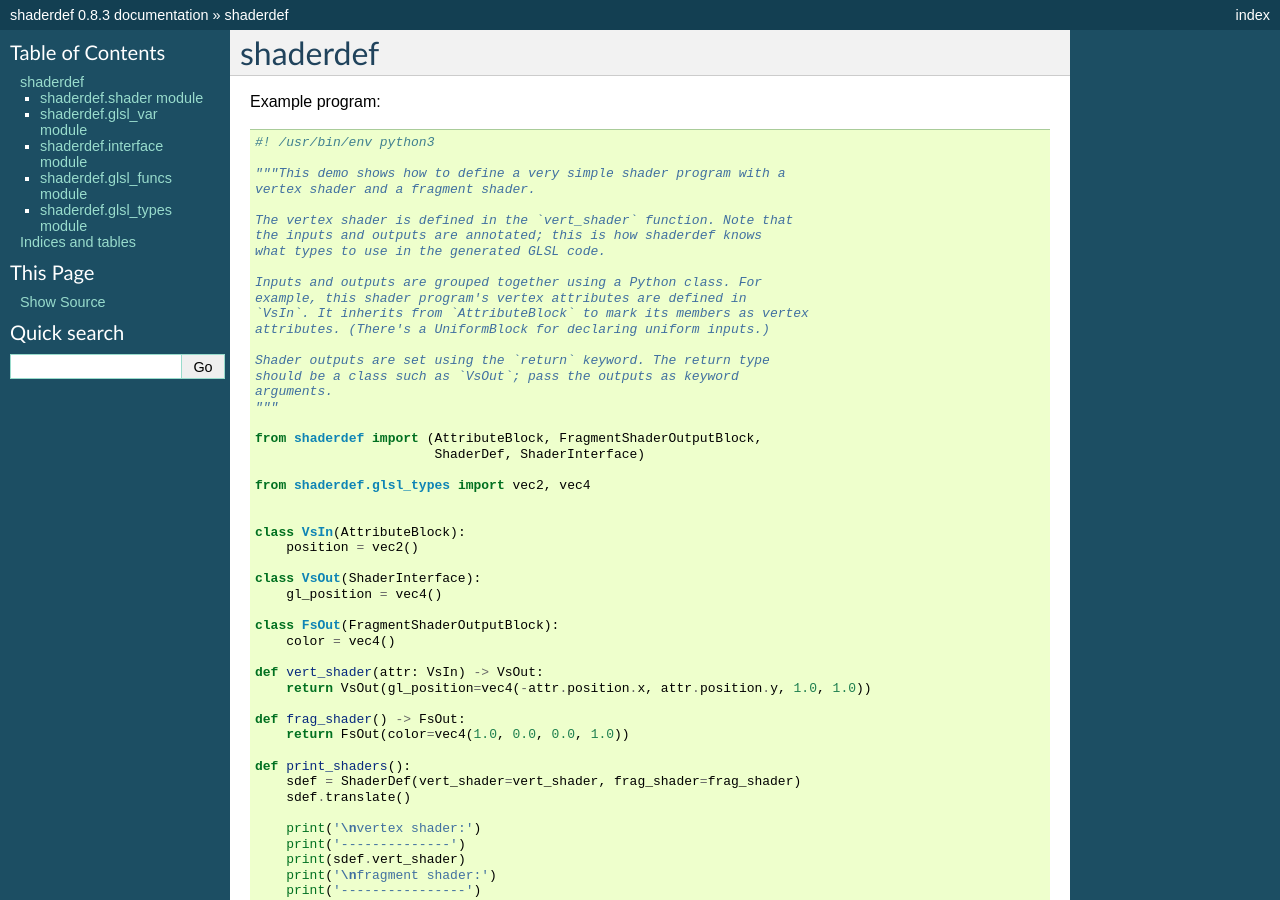
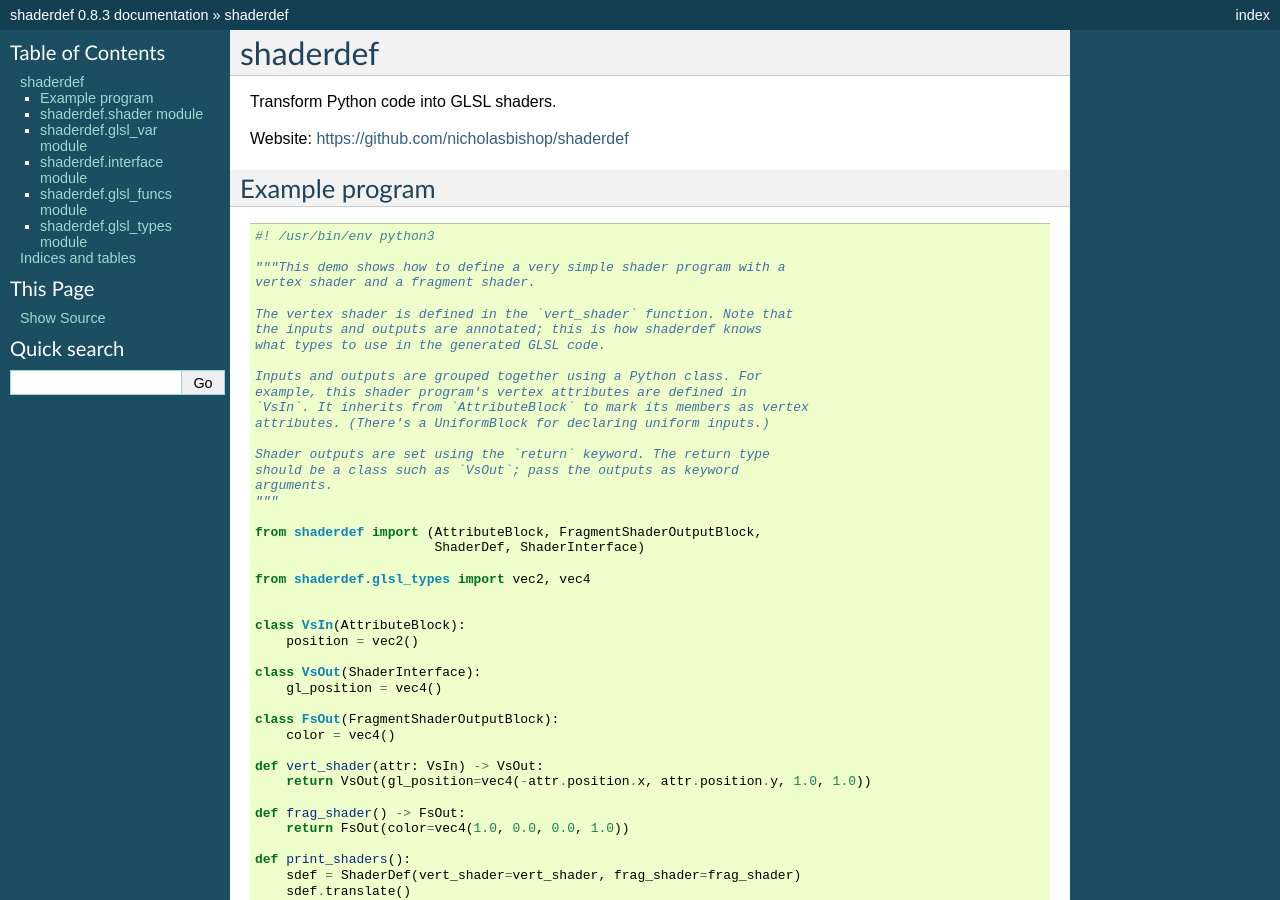
Before and after one commit to nicholasbishop/shaderdef, a Sphinx documentation site: the page built from docs/index.rst, in a window 1280 px wide and 900 px high. Built offline with Sphinx 7.4.7, drawn with Linux system fonts in a browser that asks for light colours; the version number is read from the project's files by our own code.

Commit message:
Update index doc

```diff
--- a/docs/index.rst
+++ b/docs/index.rst
@@ -1,11 +1,16 @@
 shaderdef
 =========
+
+Transform Python code into GLSL shaders.
+
+Website: https://github.com/nicholasbishop/shaderdef
 
 .. toctree::
    :maxdepth: 2
 
 
-Example program:
+Example program
+---------------
 
 .. include:: ../simple_demo.py
    :code: python
```
